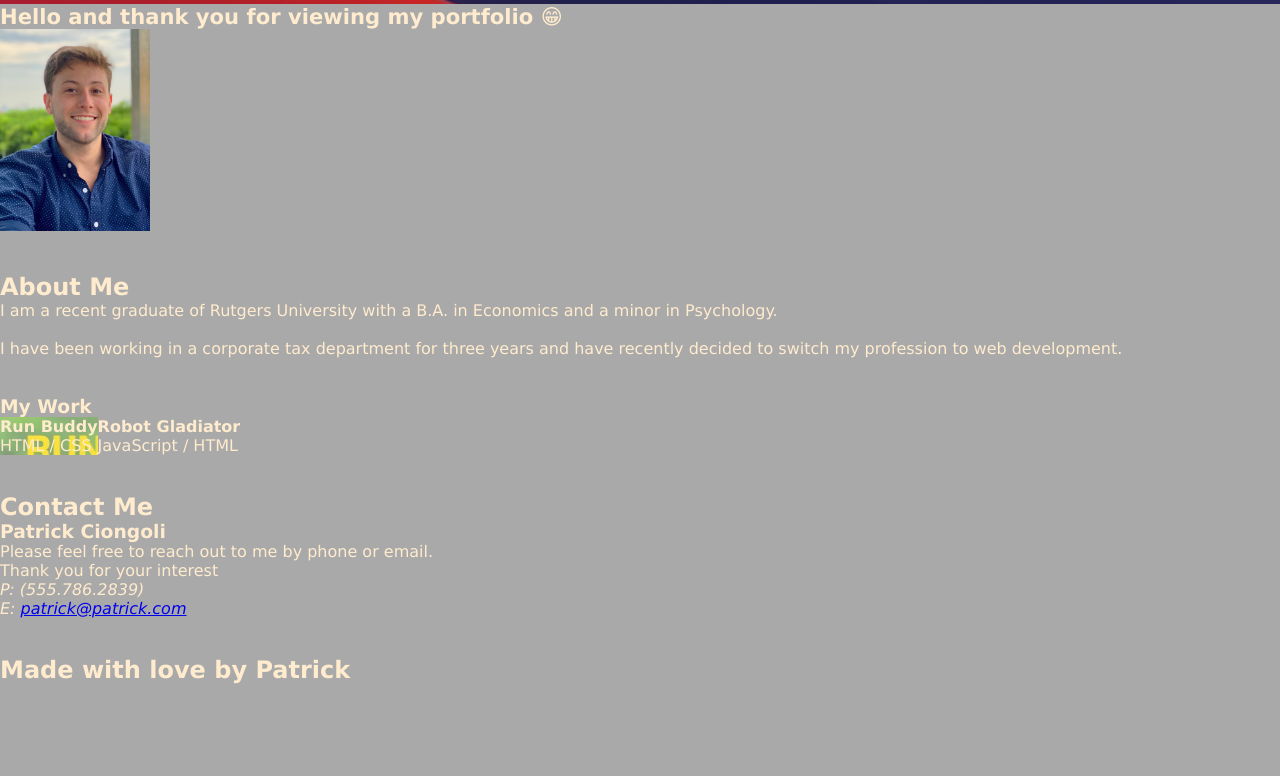
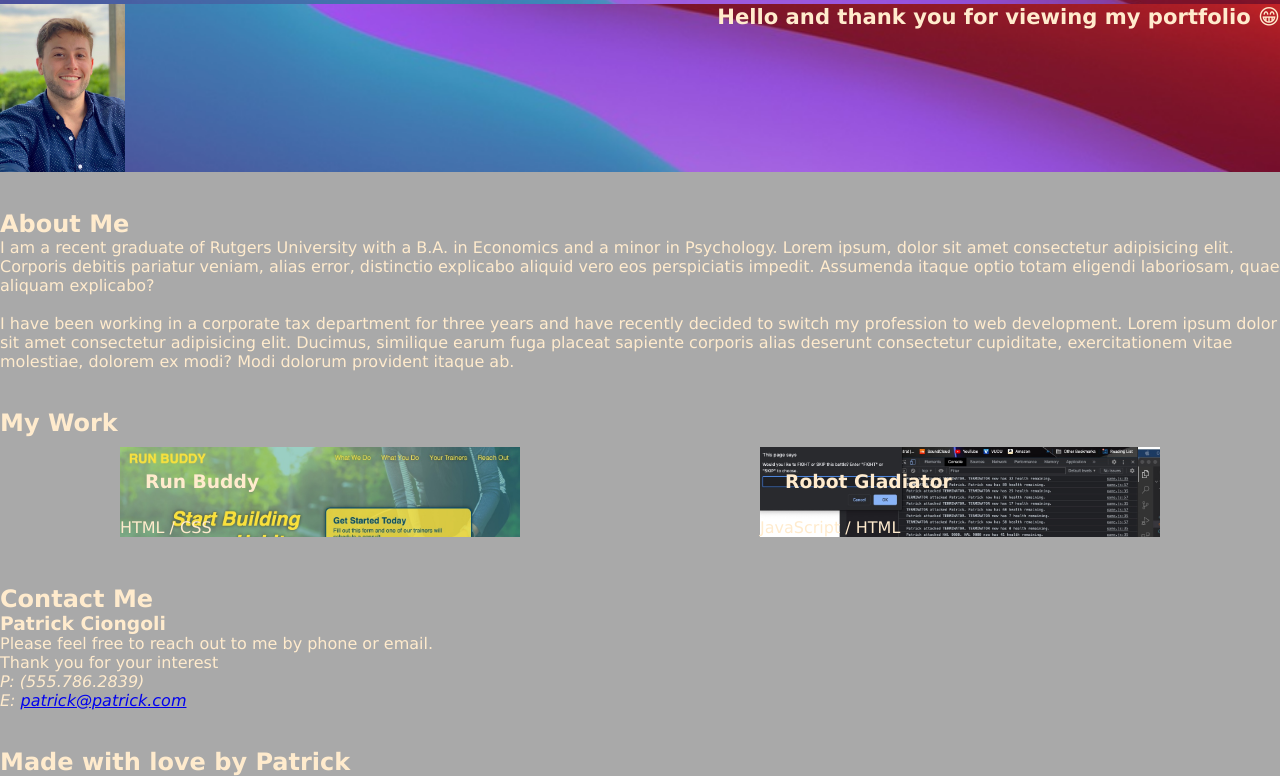
Before and after one commit to pciongoli/pc-portfolio, a plain HTML site: page index.html in a window 1280 px wide. Shown: the part 76-852 px from the top of the page. Before the commit the page ends 800 px from the top, so only its background shows below. Drawn offline with Linux system fonts and the light colour scheme.

Commit message:
updated css and sections

```diff
--- a/assets/css/style.css
+++ b/assets/css/style.css
@@ -57,21 +57,73 @@ header nav ul li a {
     font-size: 1.25vw;
 }
 
+.profile {
+    background-image: url(../images/header-background.jpg);
+    background-size: cover;
+    background-position: 100%;
+    background-attachment: fixed;
+    display: flex;
+    justify-content: space-between;
+    flex-wrap: wrap;
+    align-items: flex-start;
+}
+
+.profile-pic {
+    width: 125px;
+    height: auto;
+    justify-content: flex-start;
+}
+
 .profile h2 {
     font-size: 1.65vw;
+    align-items: flex-end;
 
 }
 
-.profile-pic {
-    width: 150px;
-    height: auto;
+
+
+.about {
+
 }
 
-.myWork-images {
+
+#my-work {
     display: flex;
+    flex-wrap: wrap;
+}
+
+.myWork {
+    width: 100%;
+    margin: 10px auto;
+    display: flex;
+    flex-wrap: wrap;
+    justify-content: space-around;
+}
+
+.myWork-heading {
+    padding: 25px;
+    line-height: 1.1;
+}
+
+.myWork img {
+    width: 300px;
+    height: auto;
 }
 
 .myWork-runBuddy {
     background-image: url('../images/runBuddy_picture.jpg');
-    background-size: px;
+    background-size: cover;
+    width: 400px;
+    height: auto;
 }
+
+.myWork-robotG {
+    background-image: url(../images/robotGladiator_picture.jpg);
+    background-size: cover;
+    width: 400px;
+    height: auto;
+}
+
+.section-title {
+    width: 85%;
+}
--- a/index.html
+++ b/index.html
@@ -33,27 +33,28 @@
         </header>
 
         <div class="profile">
-            <h2>Hello and thank you for viewing my portfolio 😁</h2>
-
             <img src="./assets/images/profile_picture.jpg" class="profile-pic" alt="patrick ciongoli smiling"
             width
             />
+            <h2>Hello and thank you for viewing my portfolio 😁</h2>
         </div>
         <br>
         <br>
 
 
         <section id="about-me" class="about">
-            <div>
-                <h2>
+            <div class>
+                <h2 class="section-title">
                     About Me
                 </h2>
                 <p>
                     I am a recent graduate of Rutgers University with a B.A. in Economics and a minor in Psychology.
+                     Lorem ipsum, dolor sit amet consectetur adipisicing elit. Corporis debitis pariatur veniam, alias error, distinctio explicabo aliquid vero eos perspiciatis impedit. Assumenda itaque optio totam eligendi laboriosam, quae aliquam explicabo?
                 </p>
                 <br>
                 <p>
                     I have been working in a corporate tax department for three years and have recently decided to switch my profession to web development.
+                     Lorem ipsum dolor sit amet consectetur adipisicing elit. Ducimus, similique earum fuga placeat sapiente corporis alias deserunt consectetur cupiditate, exercitationem vitae molestiae, dolorem ex modi? Modi dolorum provident itaque ab.
                 </p>
             </div>
         </section>
@@ -62,16 +63,16 @@
 
         <!--my work section images and links to each work-->
         <section id="my-work">
-            <h3>My Work</h3>
-            <div class="myWork-images">
-                <div class="myWork-runBuddy">
-                    <h4 class="myWork-heading">Run Buddy</h4>
+            <h2 class="section-title">My Work</h2>
+            <div class="myWork">
+                <article class="myWork-runBuddy">
+                    <h3 class="myWork-heading">Run Buddy</h3>
                     <p class="myWork-description">HTML / CSS</p>
-                </div>
-                <div class="myWork-robotG">
-                    <h4 class="myWork-heading">Robot Gladiator</h4>
+                </article>
+                <article class="myWork-robotG">
+                    <h3 class="myWork-heading">Robot Gladiator</h3>
                     <p class="myWork-description">JavaScript / HTML</p>
-                </div>
+                </article>
             </div>
 
         </section>
```
